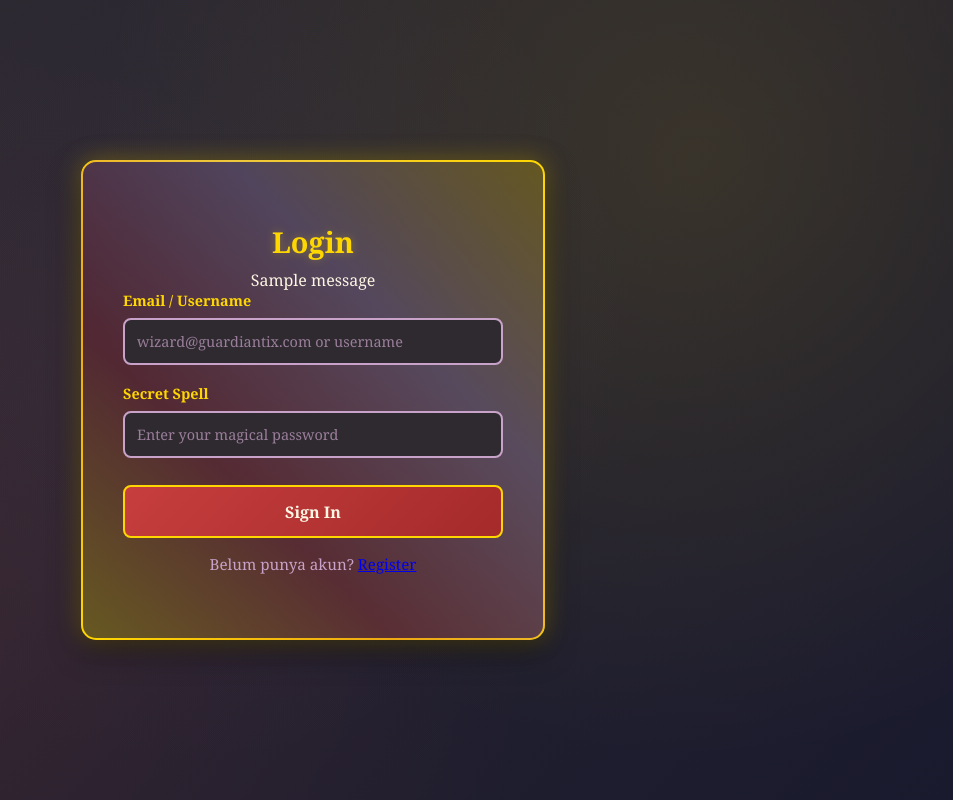
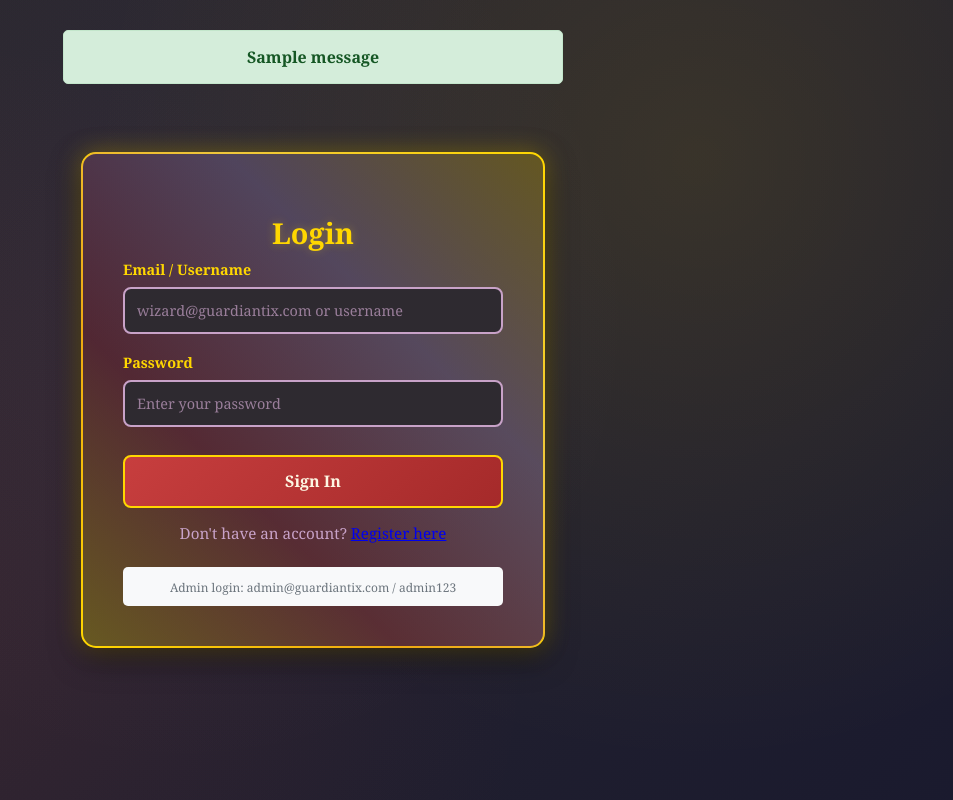
Before and after one commit to pai-pie/PBL-RKS-306-Backup, a Flask app: page /login in a window 1280 px wide. Shown: the whole page, without its empty margins (327-1280 px from the left). Run offline with Flask 3, Linux system fonts and the light colour scheme; one stand-in notice (Sample message) is shown.

Commit message:
PULU SUKSES

```diff
--- a/app.py
+++ b/app.py
@@ -1,155 +1,282 @@
 from flask import Flask, render_template, request, redirect, url_for, session, flash
+from flask_sqlalchemy import SQLAlchemy
+from werkzeug.security import generate_password_hash, check_password_hash
 import os
+from datetime import datetime
 
 app = Flask(__name__)
 
-# 🔒 SECRET KEY otomatis berubah setiap restart → session lama langsung invalid
+# 🔒 SECRET KEY
 app.secret_key = os.urandom(24)
 
-# Simpan user sementara (sementara dict, seharusnya database)
-users = {}
+# ==========================
+#       DATABASE SETUP (FIXED)
+# ==========================
 
-# Kredensial admin tetap
-ADMIN_EMAIL = "admin@guardiantix.com"
-ADMIN_PASSWORD = "admin123"
+# FORCE menggunakan path yang absolut dan sama
+BASE_DIR = os.path.dirname(os.path.abspath(__file__))
+DATABASE_PATH = os.path.join(BASE_DIR, 'guardiantix.db')
+
+app.config['SQLALCHEMY_DATABASE_URI'] = f'sqlite:///{DATABASE_PATH}'
+app.config['SQLALCHEMY_TRACK_MODIFICATIONS'] = False
+
+db = SQLAlchemy(app)
+
+print(f"📍 Database location: {DATABASE_PATH}")  # DEBUG
 
 # ==========================
-#        HOMEPAGE
+#       MODEL USER
 # ==========================
+class User(db.Model):
+    id = db.Column(db.Integer, primary_key=True)
+    username = db.Column(db.String(80), nullable=False)
+    email = db.Column(db.String(120), unique=True, nullable=False)
+    password_hash = db.Column(db.String(200), nullable=False)
+    role = db.Column(db.String(20), default='user')
+    phone = db.Column(db.String(20))
+    join_date = db.Column(db.DateTime, default=datetime.utcnow)
+
+    def set_password(self, password):
+        self.password_hash = generate_password_hash(password)
+
+    def check_password(self, password):
+        return check_password_hash(self.password_hash, password)
+
+    def __repr__(self):
+        return f'<User {self.username}>'
+
+# ==========================
+#       DATABASE INITIALIZATION
+# ==========================
+with app.app_context():
+    try:
+        print("🔄 Creating database tables...")
+        db.create_all()
+        print("✅ Database tables created successfully!")
+
+        # DEBUG: Cek file database
+        import os
+        if os.path.exists('guardiantix.db'):
+            size = os.path.getsize('guardiantix.db')
+            print(f"📁 Database file: {os.path.abspath('guardiantix.db')}")
+            print(f"📊 Database size: {size} bytes")
+        else:
+            print("❌ Database file not found!")
+
+        # Buat admin user jika belum ada
+        admin = User.query.filter_by(email='admin@guardiantix.com').first()
+        if not admin:
+            admin = User(
+                username='System Admin',
+                email='admin@guardiantix.com',
+                role='admin'
+            )
+            admin.set_password('admin123')
+            db.session.add(admin)
+            db.session.commit()
+            print("✅ Admin user created!")
+
+        # Test query
+        users_count = User.query.count()
+        print(f"📊 Total users in database: {users_count}")
+
+        # DEBUG: Tampilkan semua user
+        users = User.query.all()
+        print("👥 Users in database:")
+        for user in users:
+            print(f"   - {user.id}: {user.username} ({user.email})")
+
+    except Exception as e:
+        print(f"❌ Database error: {e}")
+
+# ==========================
+#        ROUTES
+# ==========================
+
 @app.route("/")
 @app.route("/homepage")
 def homepage():
+    print(f"🏠 Homepage access - Session: {dict(session)}")  # DEBUG
+
     # Jika belum login → ke halaman login
-    if "username" not in session:
+    if "user_id" not in session:
+        print("❌ No user_id in session - redirect to login")  # DEBUG
         return redirect(url_for("login"))
 
     # Jika login sebagai admin → arahkan ke admin panel
     if session.get("role") == "admin":
+        print("🔧 Admin detected - redirect to admin panel")  # DEBUG
         return redirect(url_for("admin_panel"))
 
     # Jika login sebagai user → tampilkan homepage user
     if session.get("role") == "user":
+        print(f"✅ User {session['username']} accessing homepage")  # DEBUG
         return render_template("user/homepage.html", username=session["username"])
 
     # Jika ada role aneh → hapus session
+    print("🚫 Invalid role - clearing session")  # DEBUG
     session.clear()
     return redirect(url_for("login"))
 
-# ==========================
-#        REGISTER
-# ==========================
 @app.route("/register", methods=["GET", "POST"])
 def register():
     if request.method == "POST":
         username = request.form["username"].strip()
         email = request.form["email"].strip()
         password = request.form["password"].strip()
+        confirm_password = request.form.get("confirm_password", "").strip()
 
-        # Cek apakah email sudah terdaftar
-        if email in users:
-            return render_template("user/register.html", error="Email sudah terdaftar!")
+        print(f"🔰 Register attempt: {username} ({email})")  # DEBUG
 
-        # Simpan user baru
-        users[email] = {"username": username, "password": password}
+        # Validasi confirm password
+        if password != confirm_password:
+            flash("Passwords do not match!", "error")
+            print("❌ Password mismatch")  # DEBUG
+            return render_template("user/register.html")
 
-        flash("Registrasi berhasil! Silakan login.", "success")
-        return redirect(url_for("login"))
+        # Cek apakah email sudah terdaftar di DATABASE
+        existing_user = User.query.filter_by(email=email).first()
+        if existing_user:
+            flash("Email already registered!", "error")
+            print(f"❌ Email already exists: {email}")  # DEBUG
+            return render_template("user/register.html")
+
+        # Buat user baru di DATABASE
+        new_user = User(
+            username=username,
+            email=email,
+            role='user'
+        )
+        new_user.set_password(password)
+
+        try:
+            db.session.add(new_user)
+            db.session.commit()
+            print(f"✅ User saved to database - ID: {new_user.id}, Username: {new_user.username}")
+
+            # VERIFIKASI: Cek lagi dari database
+            verify_user = User.query.get(new_user.id)
+            if verify_user:
+                print(f"✅ Verification passed - User found in DB: {verify_user.username}")
+            else:
+                print("❌ VERIFICATION FAILED - User not found in DB after commit!")
+
+            # AUTO LOGIN SETELAH REGISTER - SET SESSION
+            session["user_id"] = new_user.id
+            session["username"] = new_user.username
+            session["email"] = new_user.email
+            session["role"] = new_user.role
+
+            print(f"✅ Session set - user_id: {session['user_id']}")
+            flash("Registration successful! Welcome!", "success")
+            return redirect(url_for("homepage"))
+
+        except Exception as e:
+            db.session.rollback()
+            print(f"❌ DATABASE ERROR: {e}")
+            flash("Registration failed! Please try again.", "error")
+            return render_template("user/register.html")
 
     return render_template("user/register.html")
 
-# ==========================
-#          LOGIN
-# ==========================
 @app.route("/login", methods=["GET", "POST"])
 def login():
     if request.method == "POST":
         identifier = request.form["email"].strip()
         password = request.form["password"].strip()
 
+        print(f"🔐 Login attempt: {identifier}")
+
         # 🔹 Login sebagai ADMIN
-        if identifier.lower() == ADMIN_EMAIL.lower() and password == ADMIN_PASSWORD:
-            session["username"] = "Admin"
-            session["email"] = ADMIN_EMAIL
-            session["role"] = "admin"
-            flash("Berhasil login sebagai admin!", "success")
+        admin_user = User.query.filter_by(email='admin@guardiantix.com', role='admin').first()
+        if admin_user and admin_user.check_password(password) and identifier.lower() == 'admin@guardiantix.com':
+            print("✅ Admin login successful - redirecting to admin panel")
+            session["user_id"] = admin_user.id
+            session["username"] = admin_user.username
+            session["email"] = admin_user.email
+            session["role"] = admin_user.role
+            flash("Welcome back, Admin!", "success")
             return redirect(url_for("admin_panel"))
 
-        # 🔹 Login sebagai USER (pakai email)
-        if identifier in users and users[identifier]["password"] == password:
-            session["username"] = users[identifier]["username"]
-            session["email"] = identifier
-            session["role"] = "user"
-            flash(f"Selamat datang, {session['username']}!", "success")
+        # 🔹 Login sebagai USER (by email)
+        user_by_email = User.query.filter_by(email=identifier).first()
+        if user_by_email and user_by_email.check_password(password):
+            print("✅ User login by email successful - redirecting to homepage")
+            session["user_id"] = user_by_email.id
+            session["username"] = user_by_email.username
+            session["email"] = user_by_email.email
+            session["role"] = user_by_email.role
+            flash(f"Welcome back, {user_by_email.username}!", "success")
             return redirect(url_for("homepage"))
 
-        # 🔹 Login sebagai USER (pakai username)
-        for email, data in users.items():
-            if data["username"] == identifier and data["password"] == password:
-                session["username"] = data["username"]
-                session["email"] = email
-                session["role"] = "user"
-                flash(f"Selamat datang, {session['username']}!", "success")
-                return redirect(url_for("homepage"))
+        # 🔹 Login sebagai USER (by username)
+        user_by_username = User.query.filter_by(username=identifier).first()
+        if user_by_username and user_by_username.check_password(password):
+            print("✅ User login by username successful - redirecting to homepage")
+            session["user_id"] = user_by_username.id
+            session["username"] = user_by_username.username
+            session["email"] = user_by_username.email
+            session["role"] = user_by_username.role
+            flash(f"Welcome back, {user_by_username.username}!", "success")
+            return redirect(url_for("homepage"))
 
-        # Jika gagal login
-        flash("Email/Username atau password salah!", "danger")
+        print("❌ Login failed")
+        flash("Invalid email/username or password!", "danger")
         return render_template("user/login.html")
 
     return render_template("user/login.html")
 
-# ==========================
-#          LOGOUT
-# ==========================
 @app.route("/logout")
 def logout():
     session.clear()
-    flash("Anda sudah logout.", "info")
+    flash("You have been logged out.", "info")
     return redirect(url_for("login"))
 
-# ==========================
-#        ADMIN PANEL
-# ==========================
 @app.route("/admin")
 def admin_panel():
-    # Cek hanya admin yang bisa masuk
     if session.get("role") != "admin":
-        flash("Anda tidak memiliki akses ke halaman admin!", "danger")
+        flash("Access denied! Admin only.", "danger")
         return redirect(url_for("login"))
     return render_template("adminpanel.html")
 
-# ==========================
-#      HALAMAN USER
-# ==========================
+# Routes user lainnya...
 @app.route("/concert")
 def concert():
-    if "username" not in session or session.get("role") != "user":
+    if "user_id" not in session or session.get("role") != "user":
         return redirect(url_for("login"))
     return render_template("user/concert.html")
 
 @app.route("/account")
 def account():
-    if "username" not in session or session.get("role") != "user":
+    if "user_id" not in session or session.get("role") != "user":
         return redirect(url_for("login"))
-    return render_template(
-        "user/account.html",
-        username=session["username"],
-        email=session["email"]
-    )
+
+    user = User.query.get(session.get("user_id"))
+    if user:
+        return render_template(
+            "user/account.html",
+            username=user.username,
+            email=user.email,
+            join_date=user.join_date.strftime("%d %B %Y")
+        )
+    else:
+        flash("User not found!", "error")
+        return redirect(url_for("login"))
 
 @app.route("/payment")
 def payment():
-    if "username" not in session or session.get("role") != "user":
+    if "user_id" not in session or session.get("role") != "user":
         return redirect(url_for("login"))
     return render_template("user/payment.html")
 
 @app.route("/success")
 def success():
-    if "username" not in session or session.get("role") != "user":
+    if "user_id" not in session or session.get("role") != "user":
         return redirect(url_for("login"))
     return render_template("user/success.html")
 
-# ==========================
-#        MAIN APP
-# ==========================
 if __name__ == "__main__":
-    app.run(debug=True)
+    print("🚀 Server starting...")
+    print("📊 Database: SQLite (local file)")
+    print("👤 Admin login: admin@guardiantix.com / admin123")
+    app.run(debug=True, port=5000)
--- /dev/null
+++ b/requirements.txt
@@ -0,0 +1,4 @@
+Flask==2.3.3
+Flask-SQLAlchemy==3.0.5
+psycopg2-binary==2.9.7
+Werkzeug==2.3.7
--- a/static/css/user/login.css
+++ b/static/css/user/login.css
@@ -190,3 +190,75 @@ body::before {
 .login-container {
   animation: glow 3s ease-in-out infinite;
 }
+
+/* Flash Messages Styles */
+.flash-container {
+  position: fixed;
+  top: 20px;
+  left: 50%;
+  transform: translateX(-50%);
+  z-index: 1000;
+  width: 90%;
+  max-width: 500px;
+}
+
+.flash-message {
+  padding: 15px 20px;
+  margin: 10px 0;
+  border-radius: 5px;
+  font-weight: bold;
+  text-align: center;
+  animation: slideIn 0.3s ease-out;
+}
+
+.flash-message.success {
+  background-color: #d4edda;
+  color: #155724;
+  border: 1px solid #c3e6cb;
+}
+
+.flash-message.error {
+  background-color: #f8d7da;
+  color: #721c24;
+  border: 1px solid #f5c6cb;
+}
+
+.flash-message.danger {
+  background-color: #f8d7da;
+  color: #721c24;
+  border: 1px solid #f5c6cb;
+}
+
+.flash-message.info {
+  background-color: #d1ecf1;
+  color: #0c5460;
+  border: 1px solid #bee5eb;
+}
+
+.flash-message.warning {
+  background-color: #fff3cd;
+  color: #856404;
+  border: 1px solid #ffeaa7;
+}
+
+@keyframes slideIn {
+  from {
+    opacity: 0;
+    transform: translateY(-20px);
+  }
+  to {
+    opacity: 1;
+    transform: translateY(0);
+  }
+}
+
+/* Admin hint style */
+.admin-hint {
+  margin-top: 20px;
+  padding: 10px;
+  background-color: #f8f9fa;
+  border-radius: 5px;
+  text-align: center;
+  font-size: 0.9em;
+  color: #6c757d;
+}
--- a/templates/user/login.html
+++ b/templates/user/login.html
@@ -9,17 +9,14 @@
   <div class="login-container">
     <h1>Login</h1>
 
-    <!-- Pesan error untuk login gagal -->
-    {% if error %}
-      <div class="error-message">{{ error }}</div>
-    {% endif %}
-
-    <!-- Flash message (misal: sukses register, logout, dll) -->
+    <!-- Flash Messages -->
     {% with messages = get_flashed_messages(with_categories=true) %}
       {% if messages %}
-        {% for category, message in messages %}
-          <div class="flash-message {{ category }}">{{ message }}</div>
-        {% endfor %}
+        <div class="flash-container">
+          {% for category, message in messages %}
+            <div class="flash-message {{ category }}">{{ message }}</div>
+          {% endfor %}
+        </div>
       {% endif %}
     {% endwith %}
 
@@ -32,21 +29,27 @@
         id="email"
         placeholder="wizard@guardiantix.com or username"
         required
-        autocomplete="off">
+        autocomplete="off"
+        value="{{ request.form.email if request.form }}">
 
-      <label for="password">Secret Spell</label>
+      <label for="password">Password</label>
       <input
         type="password"
         name="password"
         id="password"
-        placeholder="Enter your magical password"
+        placeholder="Enter your password"
         required
         autocomplete="current-password">
 
       <button type="submit">Sign In</button>
     </form>
 
-    <p>Belum punya akun? <a href="{{ url_for('register') }}">Register</a></p>
+    <p>Don't have an account? <a href="{{ url_for('register') }}">Register here</a></p>
+
+    <!-- Admin Login Hint -->
+    <div class="admin-hint">
+      <small>Admin login: admin@guardiantix.com / admin123</small>
+    </div>
   </div>
 </body>
 </html>
```
Also changed, not shown: check_db.py (added, +44 -0 lines), docker-compose.yml (added, +15 -0 lines), reset_database.py (added, +41 -0 lines), static/css/user/homepage.css (+72 -0 lines), templates/user/homepage.html (+17 -9 lines), templates/user/register.html (+30 -4 lines), guardiantix.db (added).
